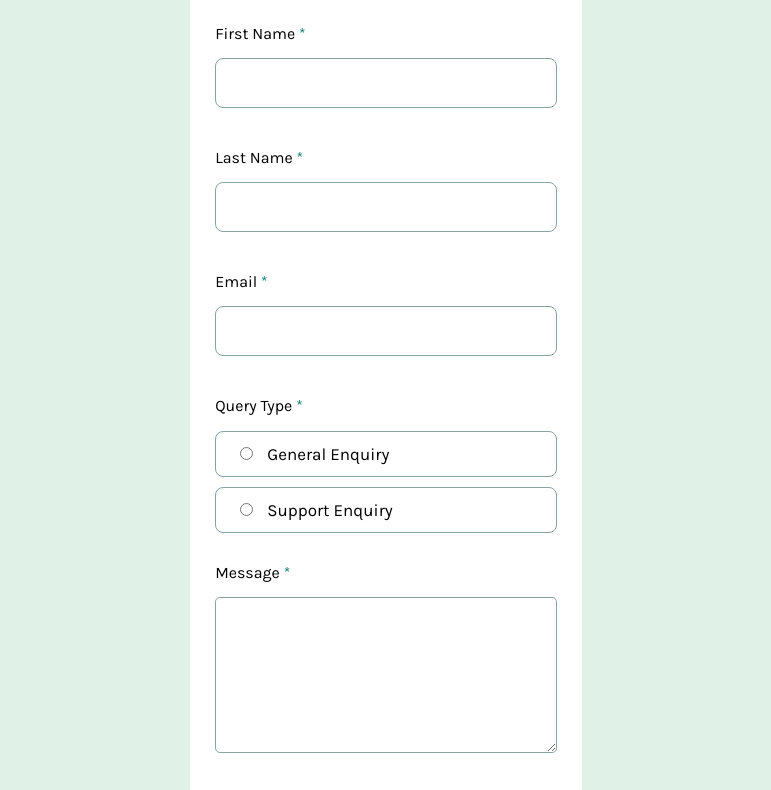
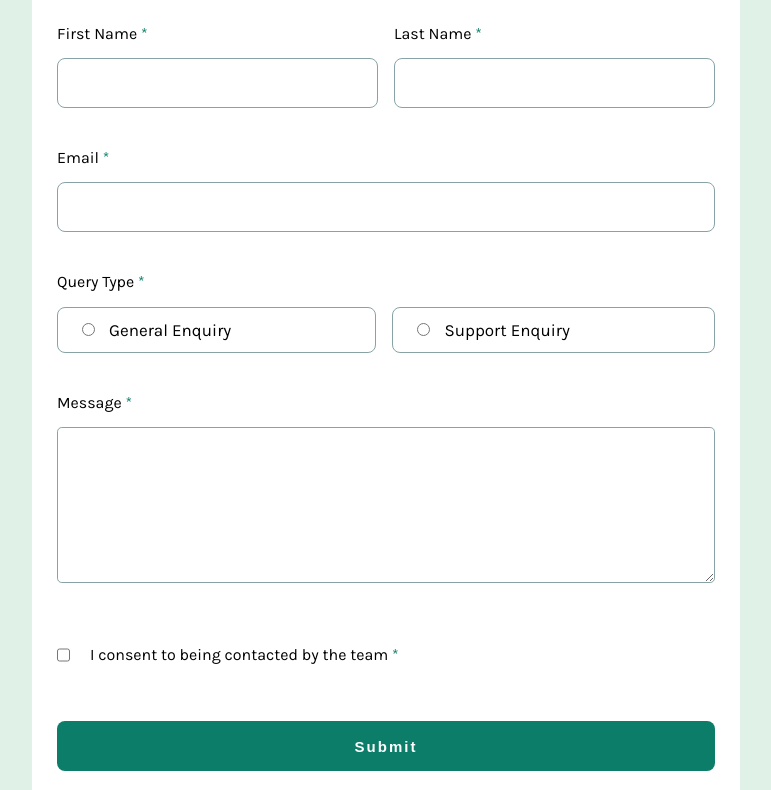
Before and after one commit to MukarramHaq/contact-form-main, a plain HTML site: page index.html in a window 1280 px wide. Shown: the part 94-884 px from the top of the page, without its empty margins (254-1025 px from the left). Drawn offline with Linux system fonts and the light colour scheme.

Commit message:
Completed the desktop version as well

```diff
--- a/index.html
+++ b/index.html
@@ -74,8 +74,8 @@
             <div class="error"></div>
           </div>
 
+          <label for="query">Query Type <span>*</span></label>
           <div class="query">
-            <label for="query">Query Type <span>*</span></label>
             <div class="general">
               <input
                 class="radio-btn"
--- a/style.css
+++ b/style.css
@@ -61,8 +61,9 @@ input[type='radio']:checked:before{
 body{
     font-family: Karla, sans-serif;
     background-color: #E0F1E8;
-    display: grid;
-    place-content: center;
+    display: flex;
+    align-items: center;
+    justify-content: center;
     min-height: 100svh;
 }
 
@@ -78,6 +79,10 @@ form{
 
 span{
     color: hsl(169, 82%, 27%);
+}
+
+input{
+    font-family: Karla, sans-serif;
 }
 
 .three-inputs{
@@ -133,6 +138,8 @@ textarea{
     border-radius: 0.3rem;
     margin-bottom: 46px;
     border: 1px solid hsl(186, 15%, 59%);
+    font-family: Karla, sans-serif;
+    outline: 0;
 }
 
 .general,
@@ -192,3 +199,31 @@ textarea{
     letter-spacing: 2px;
     border: none;
 }
+
+@media (min-width: 740px){
+    .card{
+        width: 740px;
+    }
+
+    .name{
+        display: grid;
+        grid-template-columns: 1fr 1fr;
+        gap: 1rem;
+    }
+
+    .query{
+        display: flex;
+        width: 100%;
+        justify-content: space-between;
+        gap: 1rem;
+    }
+
+    .support{
+        margin-top: 16px;
+        flex-grow: 1;
+    }
+
+    .general{
+        flex-grow: 1;
+    }
+}
```
